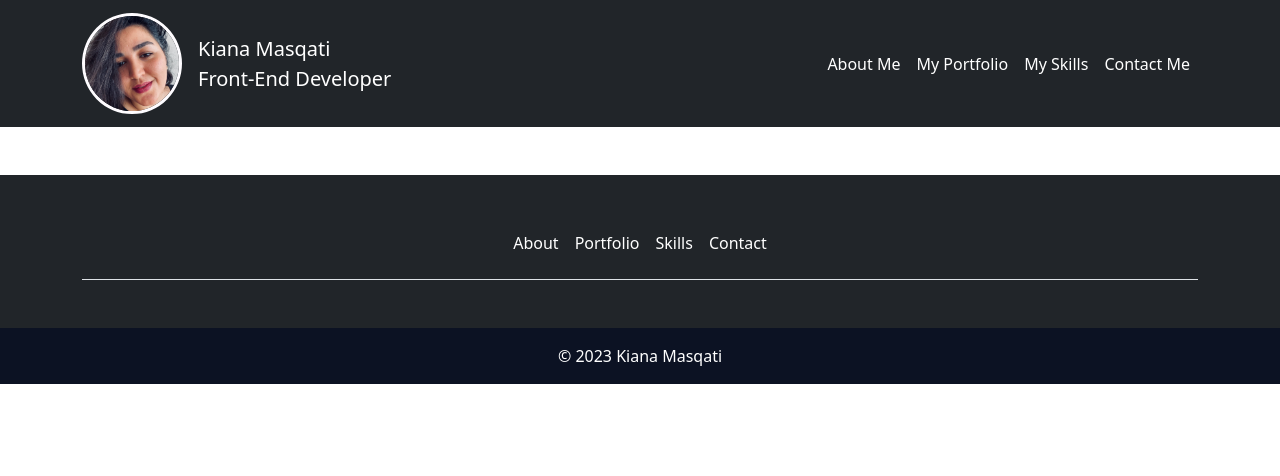
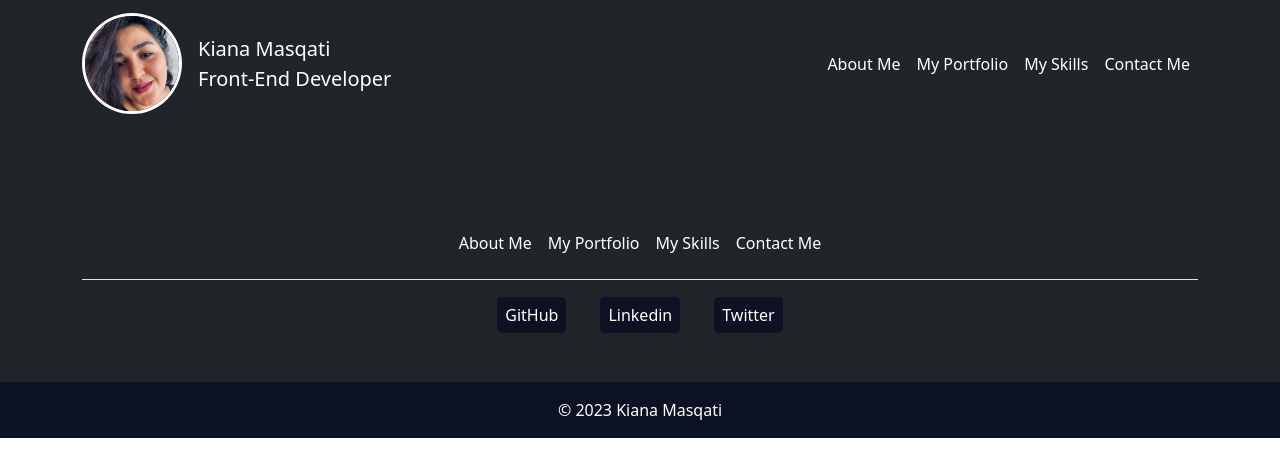
Before and after one commit to KianaMsqt/react-portfolio, a React (Create React App) app: page /react-portfolio/skills in a window 1280 px wide. Shown: the top 476 px of the page. Built offline with nearby package versions, Linux system fonts and the light colour scheme.

Commit message:
Add footer component

```diff
--- a/src/App.js
+++ b/src/App.js
@@ -10,6 +10,7 @@ import About from './components/About';
 import Portfolio from './components/Portfolio';
 import Skills from './components/Skills';
 import Contact from './components/Contact';
+import Footer from './components/Footer';
 
 function App() {
   return (
@@ -26,26 +27,7 @@ function App() {
 			<Route path="/contact" element={<Contact />} />
 		</Routes>
 
-		<footer className="bg-dark text-white">
-			<div className="container mt-5 mb-5 pt-5">
-				<ul className="nav justify-content-center border-bottom pb-3 mb-3">
-					<li className="nav-item"><a href="#about" className="nav-link text-white px-2">About</a></li>
-					<li className="nav-item"><a href="#portfolio" className="nav-link text-white px-2">Portfolio</a></li>
-					<li className="nav-item"><a href="#skills" className="nav-link text-white px-2">Skills</a></li>
-					<li className="nav-item"><a href="#contact" className="nav-link text-white px-2">Contact</a></li>
-				</ul>
-
-				{/* <ul className="nav social justify-content-center">
-					<li className="nav-item mx-3"><a href="#" target="_blank" className="btn btn-dark text-white px-2">GitHub</a></li>
-					<li className="nav-item mx-3"><a href="#" target="_blank" className="btn btn-dark text-white px-2">Linkedin</a></li>
-					<li className="nav-item mx-3"><a href="#" target="_blank" className="btn btn-dark text-white px-2">Twitter</a></li>
-				</ul> */}
-
-			</div>
-			<p className="text-center text-white py-3 copy-right my-0">© 2023 Kiana Masqati</p>
-
-		</footer>
-
+		<Footer />
     </Router>
   );
 }
--- /dev/null
+++ b/src/components/Footer/Footer.css
@@ -0,0 +1,52 @@
+
+footer {
+    display: flex;
+    flex-direction: column;
+}
+
+/* Interactive animation for footer navigation items */
+footer .nav-link {
+	position: relative;
+}
+
+footer .nav-link:before {
+	background: var(--colored);
+	content: "";
+	display: block;
+	position: absolute;
+	width: 5px;
+	height: 5px;
+	bottom: 0;
+	left: 0;
+	top: calc(50% - 6px);
+	margin-top: 5px;
+	border-radius: 5px;
+	opacity: 0;
+	transition: .2s;
+}
+
+footer .nav-link:hover:before {
+	opacity: 1;
+	;
+}
+
+footer .nav-link {
+	transition: all .2s;
+}
+
+footer .nav-link:hover {
+	color: var(--colored) !important;
+}
+
+footer .copy-right {
+	background-color: var(--black) !important;
+}
+
+footer .social .btn {
+	background-color: var(--black) !important;
+	transition: all .5s;
+}
+
+footer .social .btn:hover {
+	box-shadow: 0 0 5px rgba(0, 0, 0, .7);
+}
--- /dev/null
+++ b/src/components/Footer/index.jsx
@@ -0,0 +1,39 @@
+import React from "react";
+import { NavLink } from "react-router-dom";
+import "./Footer.css";
+
+function Footer() {
+  return (
+    <>
+        <footer className="bg-dark text-white">
+			<div className="container mt-5 mb-5 pt-5">
+				<ul className="nav justify-content-center border-bottom pb-3 mb-3">
+					<li className="nav-item">
+                        <NavLink className="nav-link text-white px-2" to="/" end>About Me</NavLink>
+                    </li>
+					<li className="nav-item">
+                        <NavLink className="nav-link text-white px-2" to="/portfolio" end>My Portfolio</NavLink>
+                    </li>
+					<li className="nav-item">
+                        <NavLink className="nav-link text-white px-2" to="/skills" end>My Skills</NavLink>
+                    </li>
+					<li className="nav-item">
+                        <NavLink className="nav-link text-white px-2" to="/contact" end>Contact Me</NavLink>
+                    </li>
+				</ul>
+
+				<ul className="nav social justify-content-center">
+					<li className="nav-item mx-3"><a href="https://github.com/KianaMsqt" target="_blank" rel="noreferrer" className="btn btn-dark text-white px-2">GitHub</a></li>
+					<li className="nav-item mx-3"><a href="https://www.linkedin.com/in/kiana-masqati/" target="_blank" rel="noreferrer" className="btn btn-dark text-white px-2">Linkedin</a></li>
+					<li className="nav-item mx-3"><a href="https://twitter.com/KianaMsqt" target="_blank" rel="noreferrer" className="btn btn-dark text-white px-2">Twitter</a></li>
+				</ul>
+
+			</div>
+			<p className="text-center text-white py-3 copy-right my-0">© 2023 Kiana Masqati</p>
+
+		</footer>
+    </>
+  );
+}
+
+export default Footer;
--- a/src/index.css
+++ b/src/index.css
@@ -29,55 +29,3 @@ h2,
 h3 {
 	text-transform: uppercase;
 }
-
-/* Interactive animation for footer navigation items */
-footer .nav-link {
-	position: relative;
-}
-
-footer .nav-link:before {
-	background: var(--colored);
-	content: "";
-	display: block;
-	position: absolute;
-	width: 5px;
-	height: 5px;
-	bottom: 0;
-	left: 0;
-	top: calc(50% - 6px);
-	margin-top: 5px;
-	border-radius: 5px;
-	opacity: 0;
-	transition: .2s;
-}
-
-footer .nav-link:hover:before {
-	opacity: 1;
-	;
-}
-
-footer .nav-link {
-	transition: all .2s;
-}
-
-footer .nav-link:hover {
-	color: var(--colored) !important;
-}
-
-footer .copy-right {
-	background-color: var(--black) !important;
-}
-
-footer .social .btn {
-	background-color: var(--black) !important;
-	transition: all .5s;
-}
-
-footer .social .btn:hover {
-	box-shadow: 0 0 5px rgba(0, 0, 0, .7);
-}
-
-/* Skills progressbar customize color */
-.progress-bar {
-	background-color: var(--colored) !important;
-}
```
